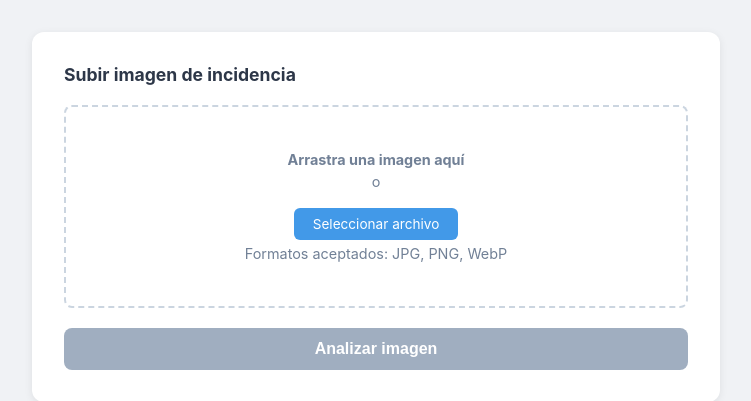
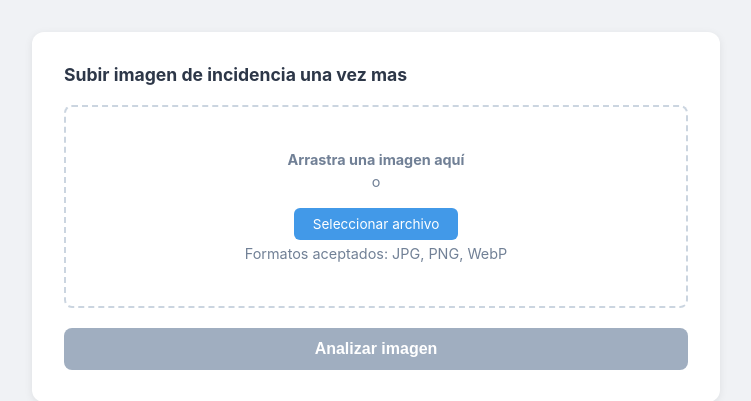
Before and after one commit to Osport726/UAOTallerFinalTriage, a FastAPI app: page / in a window 1280 px wide. Shown: the part 102-503 px from the top of the page, without its empty margins (264-1015 px from the left). Run offline with FastAPI, Linux system fonts and the light colour scheme; parts of the project's set-up code (start-up, migrations or seed data) failed here and were passed over.

Commit message:
modificando titulo

```diff
--- a/src/api/templates/index.html
+++ b/src/api/templates/index.html
@@ -6,7 +6,7 @@
 
 <!-- Upload -->
 <div class="card">
-  <h2>Subir imagen de incidencia</h2>
+  <h2>Subir imagen de incidencia una vez mas</h2>
 
   <div class="drop-zone" id="drop-zone">
     <p><strong>Arrastra una imagen aquí</strong></p>
```
